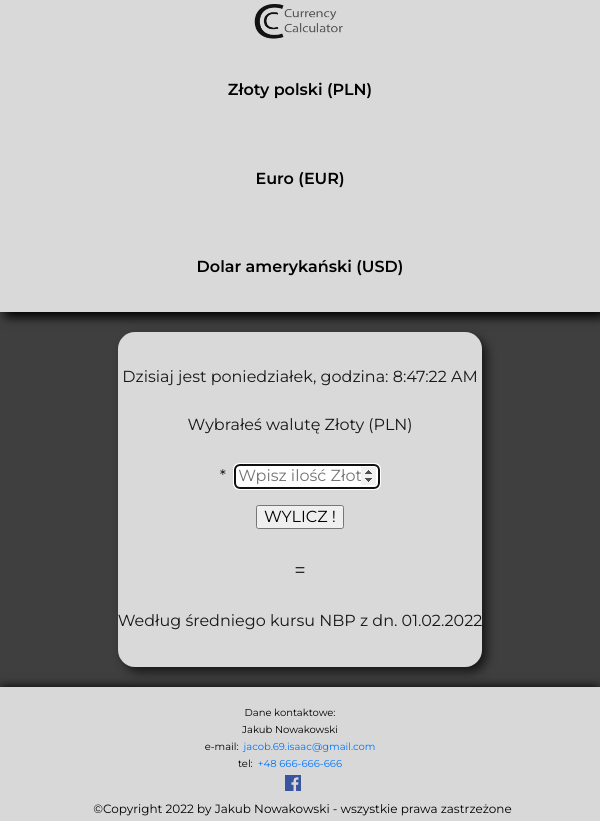
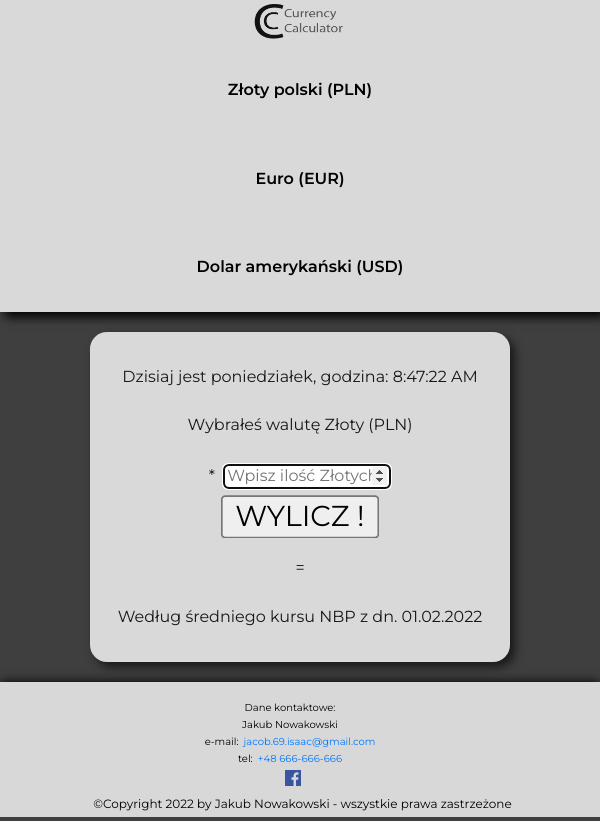
Before and after one commit to Jacob-Isaac/new-converter-react, a React (Create React App) app: page / in a window 600 px wide. Built offline with nearby package versions, Linux system fonts and the light colour scheme.

Commit message:
better mobile accesibility

```diff
--- a/src/Form/style.css
+++ b/src/Form/style.css
@@ -4,18 +4,6 @@
 
 .formProps__textProps {
   margin-top: 5%;
-}
-
-@media (max-width: 600px) {
-  .formProps__textProps {
-    font-size: 20px;
-  }
-}
-
-@media (min-width: 600px) {
-  .formProps__textProps {
-    font-size: 20px;
-  }
 }
 
 @media (min-width: 800px) {
@@ -27,12 +15,6 @@
 .formProps__textPropsSmaller {
   margin-top: 5%;
   font-size: 20px;
-}
-
-@media (max-width: 700px) {
-  .formProps__textPropsSmaller {
-    font-size: 10px;
-  }
 }
 
 .formProps__input {
@@ -51,6 +33,16 @@
   transition: all 0.3s ease-in-out;
 }
 
-.formProps__resultButton:hover {
+
+
+@media (max-width: 800px) {
+  .formProps__resultButton {
+    transform: scale(1.8);
+  }
+}
+@media (min-width: 800px) {
+  .formProps__resultButton:hover {
   cursor: pointer;
+   transform: scale(1.1);
+ }
 }
--- a/src/index.css
+++ b/src/index.css
@@ -25,9 +25,11 @@ body {
   background-color: rgb(255 255 255 / 80%);
   border-radius: 17px;
   align-self: center;
+  width: 70%;
+  min-width: 250px;
 }
 
-@media (min-width: 770px) {
+@media (min-width: 800px) {
   .centerBoxProperties {
     width: 750px;
   }
```
